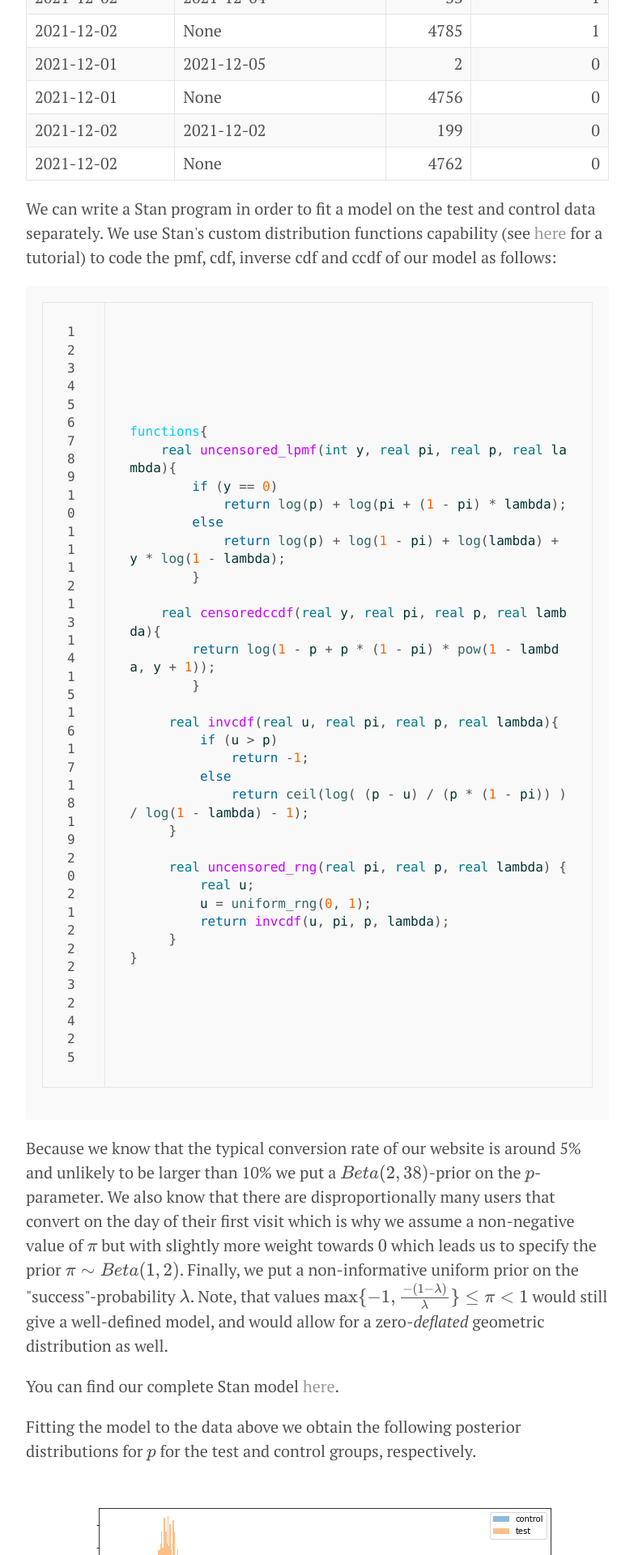
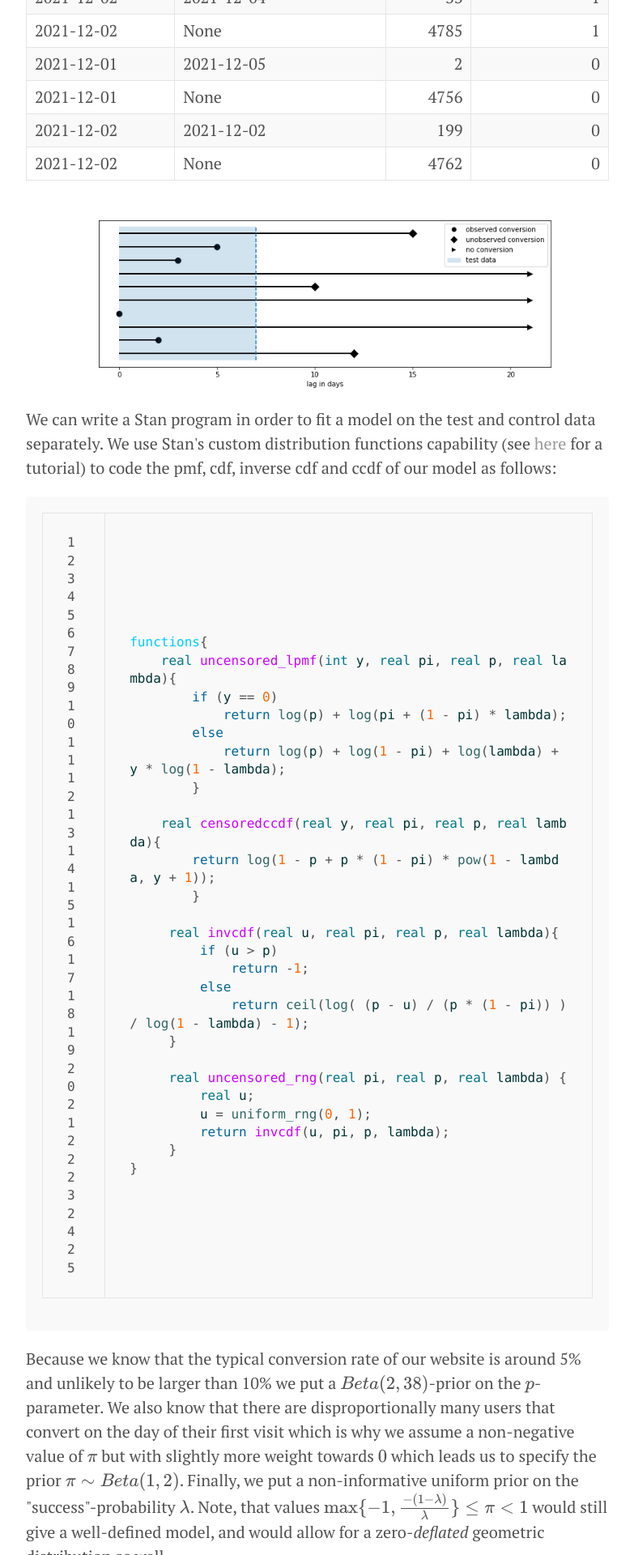
Before and after one commit to volkale/volkale.github.io, a Jekyll site: the page built from _posts/2022-01-05-conversion-rate-A--B-testing.md, in a window 1280 px wide. Shown: the part 2806-4726 px from the top of the page at 81% size, without its empty margins (248-1031 px from the left). Built offline with Jekyll 4.4.1, drawn with Linux system fonts in a browser that asks for light colours; our own code applies the rules of GitHub Pages for plain Markdown files; formulas are drawn with MathJax 3; comment, search, counter and statistics services are not loaded.

Commit message:
Update 2022-01-05-conversion-rate-A--B-testing.md

```diff
--- a/_posts/2022-01-05-conversion-rate-A--B-testing.md
+++ b/_posts/2022-01-05-conversion-rate-A--B-testing.md
@@ -94,6 +94,9 @@ A subsample of our data looks as follows:
 | 2021-12-02   | 2021-12-02        |         199 |            0 |
 | 2021-12-02   | None              |        4762 |            0 |
 
+
+![visualization of censored data](../../../images/censored_data.png)
+
 We can write a Stan program in order to fit a model on the test and control data separately. We use Stan\'s custom
 distribution functions capability (see [here](https://link.springer.com/article/10.3758/s13428-016-0746-9) for a
 tutorial) to code the pmf, cdf, inverse cdf and ccdf of our model as follows:
```
